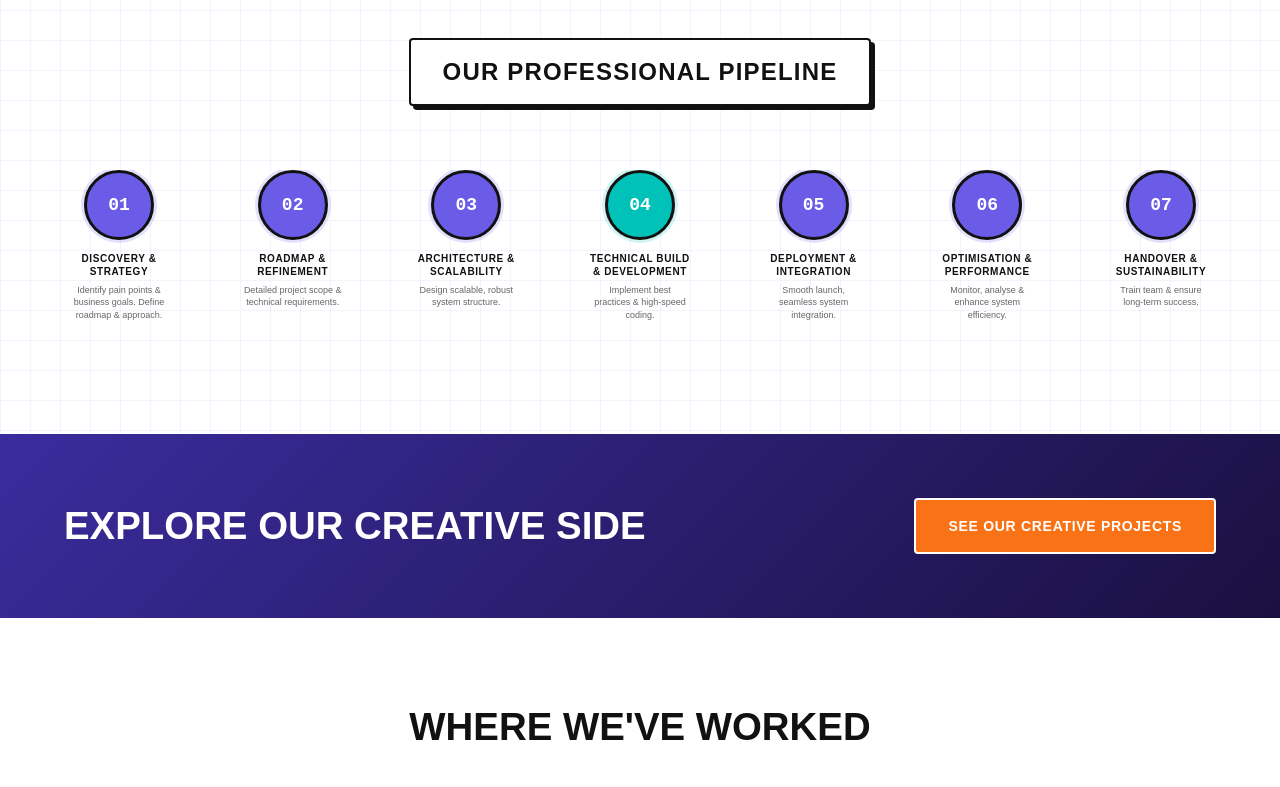
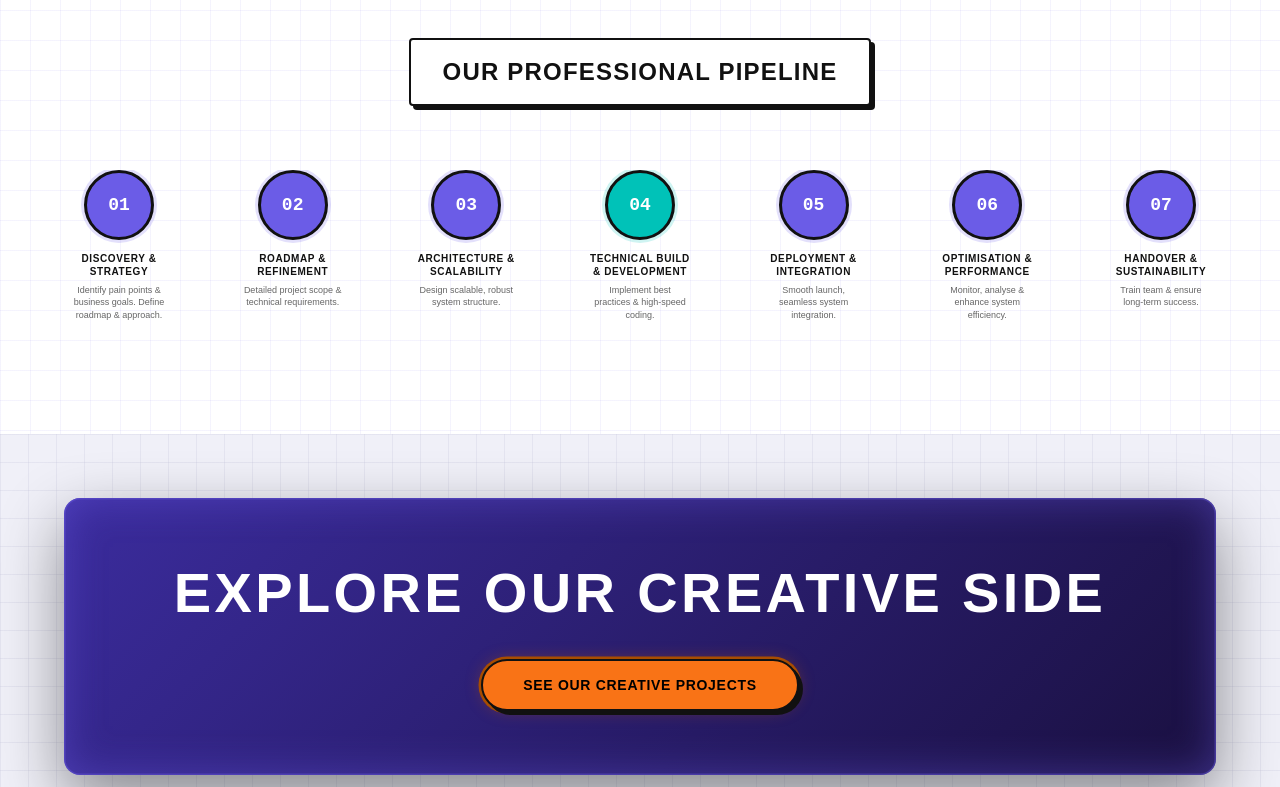
Before and after one commit to leonnel18/MyWebsite, a Next.js app in the folder TechnicalDuoWebsite/: page / in a window 1280 px wide. Shown: the part 2000-2787 px from the top of the page. Built offline with nearby package versions, Linux system fonts and the light colour scheme.

Commit message:
feat: replace creative CTA with floating purple card and brutalist button

```diff
--- a/TechnicalDuoWebsite/src/components/CreativeCTA.tsx
+++ b/TechnicalDuoWebsite/src/components/CreativeCTA.tsx
@@ -7,34 +7,65 @@ export default function CreativeCTA() {
   const inView = useInView(ref, { once: true, margin: '-60px' });
 
   return (
-    <section ref={ref}
+    <section
+      ref={ref}
       className="px-6 py-16"
-      style={{ background: 'linear-gradient(135deg, #3B2C9E 0%, #1a1040 100%)' }}
+      style={{
+        background: '#f0f0f8',
+        backgroundImage:
+          'linear-gradient(#c0c0d840 1px, transparent 1px), linear-gradient(90deg, #c0c0d840 1px, transparent 1px)',
+        backgroundSize: '28px 28px',
+      }}
     >
+      <div className="max-w-6xl mx-auto">
         <motion.div
           initial={{ opacity: 0, y: 30 }}
           animate={inView ? { opacity: 1, y: 0 } : {}}
           transition={{ duration: 0.5, ease: [0.22, 1, 0.36, 1] }}
-        className="max-w-6xl mx-auto flex flex-col sm:flex-row items-center justify-between gap-8"
+          className="w-full flex flex-col items-center justify-center text-center px-12 py-16"
+          style={{
+            background: 'linear-gradient(135deg, #3B2C9E 0%, #1a1040 100%)',
+            borderRadius: 16,
+            boxShadow:
+              '0 0 0 1.5px #6B5CE760 inset, 0 0 40px #6B5CE770 inset, 0 24px 64px #00000070',
+          }}
         >
+          {/* Headline — single row */}
           <motion.h2
             initial={{ opacity: 0 }}
             animate={inView ? { opacity: 1 } : {}}
             transition={{ delay: 0.15 }}
-          className="font-display font-black text-[clamp(1.6rem,3vw,2.4rem)] uppercase text-white leading-tight"
+            className="font-display font-black uppercase text-white mb-9"
+            style={{
+              fontSize: 'clamp(2rem, 4.5vw, 3.5rem)',
+              letterSpacing: '0.06em',
+              whiteSpace: 'nowrap',
+              lineHeight: 1.1,
+            }}
           >
-          Explore Our Creative Side
+            EXPLORE OUR CREATIVE SIDE
           </motion.h2>
+
+          {/* Neo-brutalist pill button */}
           <motion.a
             href="#"
-          whileHover={{ scale: 1.04, boxShadow: '0 0 24px rgba(249,115,22,0.4)' }}
+            whileHover={{
+              y: -2,
+              boxShadow: '6px 6px 0 #111, 0 0 0 2.5px #a84d00, 0 0 24px #c4580080',
+            }}
             whileTap={{ scale: 0.97 }}
-          className="font-display font-bold text-sm text-white uppercase tracking-wider px-8 py-4 whitespace-nowrap flex-shrink-0"
-          style={{ background: '#F97316', border: '2px solid #fff', borderRadius: 4 }}
+            className="font-display font-bold text-sm text-black uppercase tracking-wider px-10 py-3.5 whitespace-nowrap"
+            style={{
+              background: '#F97316',
+              borderRadius: 999,
+              border: '2px solid #111',
+              boxShadow: '4px 4px 0 #111, 0 0 0 2.5px #a84d00, 0 0 16px #c4580060',
+            }}
           >
-          See Our Creative Projects
+            SEE OUR CREATIVE PROJECTS
           </motion.a>
         </motion.div>
+      </div>
     </section>
   );
 }
```
Lines whose indentation alone changed are shown as unchanged.
